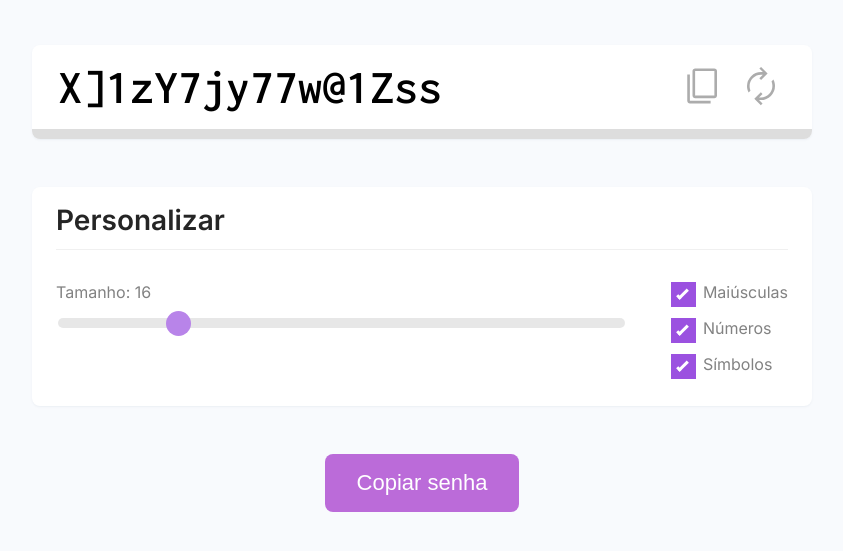
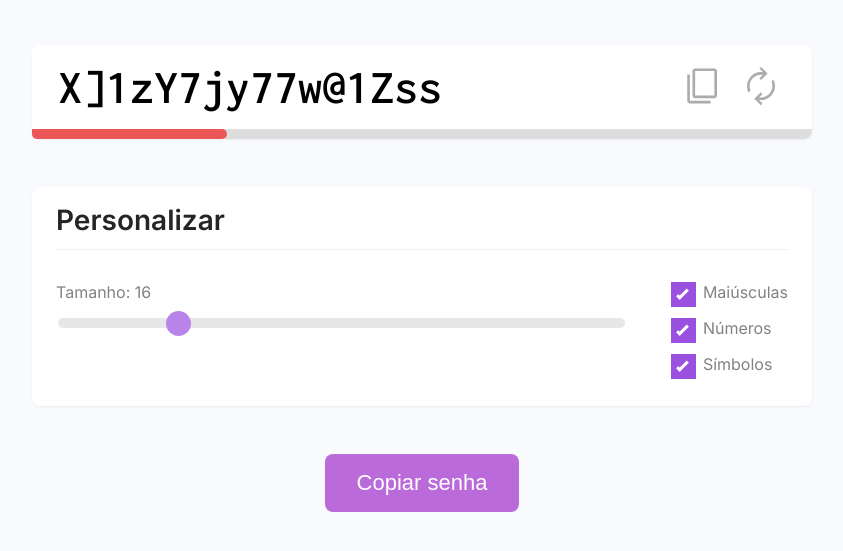
Before and after one commit to Muacidevjava/Gerador-de-senha, a plain HTML site: page index.html in a window 1280 px wide. Shown: the part 119-670 px from the top of the page, without its empty margins (218-1061 px from the left). Drawn offline with Linux system fonts and the light colour scheme.

Commit message:
putting logic to the bar

```diff
--- a/index.html
+++ b/index.html
@@ -38,7 +38,7 @@
           </div>
         </div>
         <div class="security-indicator">
-          <div id="security-indicator-bar" class="bar" style="width: 90%"></div>
+          <div id="security-indicator-bar" class="bar critical"></div>
         </div>
       </section>
 
@@ -78,17 +78,38 @@
       </section>
 
       <div class="submit">
-      <button id="copy-2">Copiar senha</button>
-    </div>
+        <button id="copy-2">Copiar senha</button>
+      </div>
     </main>
     <script>
       const inputEl = document.querySelector("#password")
+      const upperCaseCheckEl = document.querySelector("#uppercase-check")
+      const numberCheckEl = document.querySelector("#number-check")
+      const symbolCheckEl = document.querySelector("#symbol-check")
+      const securityIndicatorBarEl = document.querySelector(
+        "#security-indicator-bar"
+      )
 
       let passwordLength = 16
 
       function generatePassword() {
-        const chars =
-          "abcdefghjkmnpqrstuvwxyzABCDEFGHJKLMNPQRSTUVWXYZ123456789?!@&*()[]"
+        let chars = "abcdefghjkmnpqrstuvwxyz"
+
+        const upperCaseChars = "ABCDEFGHJKLMNPQRSTUVWXYZ"
+        const numberChars = "123456789"
+        const symbolChars = "?!@&*()[]"
+
+        if (upperCaseCheckEl.checked) {
+          chars += upperCaseChars
+        }
+
+        if (numberCheckEl.checked) {
+          chars += numberChars
+        }
+
+        if (symbolCheckEl.checked) {
+          chars += symbolChars
+        }
 
         let password = ""
 
@@ -98,6 +119,17 @@
         }
 
         inputEl.value = password
+
+        calculateQuality()
+      }
+
+      function calculateQuality() {
+
+        const percent = Math.round((passwordLength / 64) * 100)
+
+        console.log(percent)
+
+        securityIndicatorBarEl.style.width = `${percent}%`
       }
 
       function copy() {
@@ -107,8 +139,13 @@
       const passwordLengthEl = document.querySelector("#password-length")
       passwordLengthEl.addEventListener("input", function () {
         passwordLength = passwordLengthEl.value
+        document.querySelector("#password-length-text").innerText =
+          passwordLength
         generatePassword()
       })
+      upperCaseCheckEl.addEventListener("click", generatePassword)
+      numberCheckEl.addEventListener("click", generatePassword)
+      symbolCheckEl.addEventListener("click", generatePassword)
 
       document.querySelector("#copy-1").addEventListener("click", copy)
       document.querySelector("#copy-2").addEventListener("click", copy)
```
Also changed, not shown: style.css (line endings or trailing spaces).
